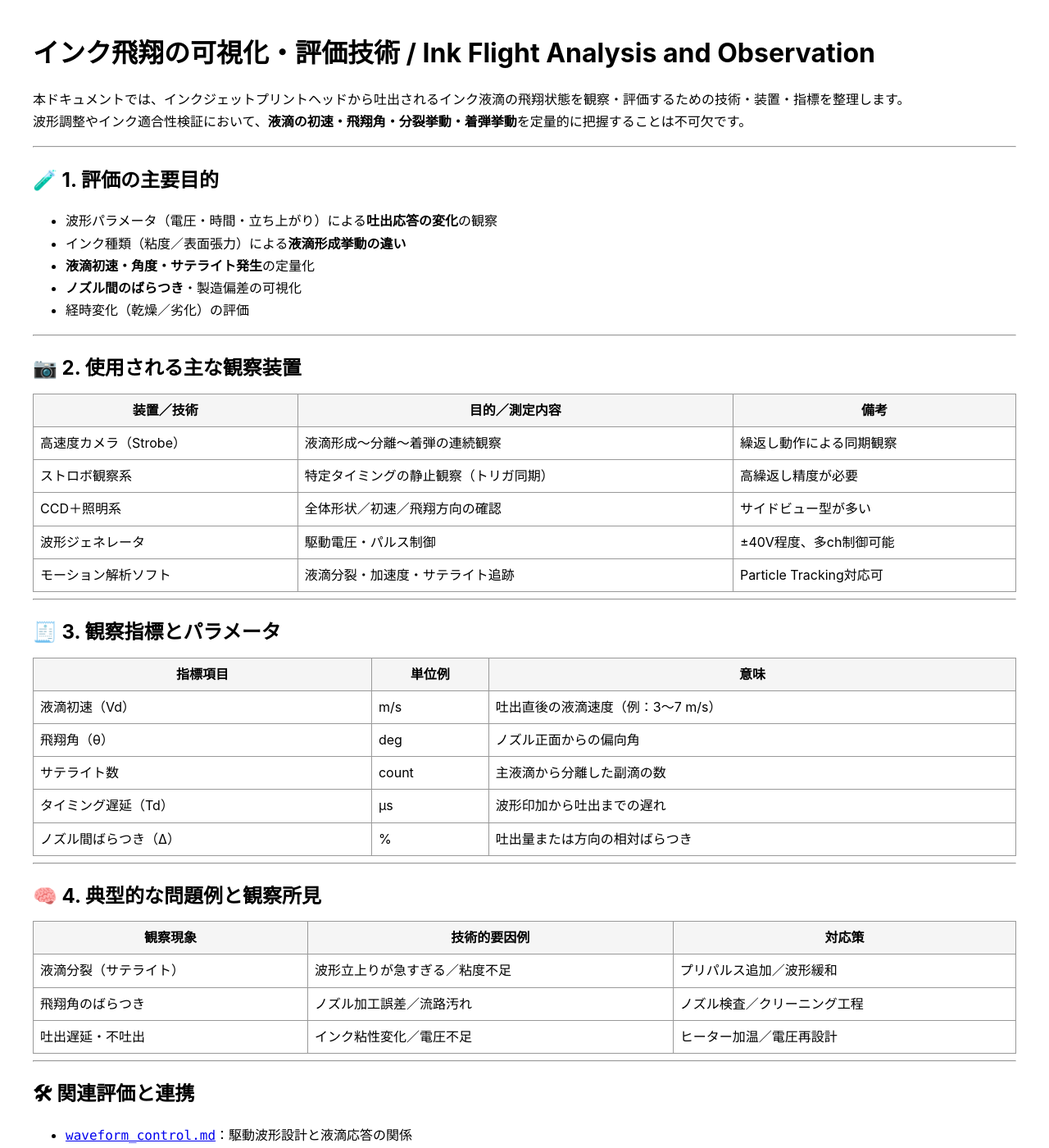
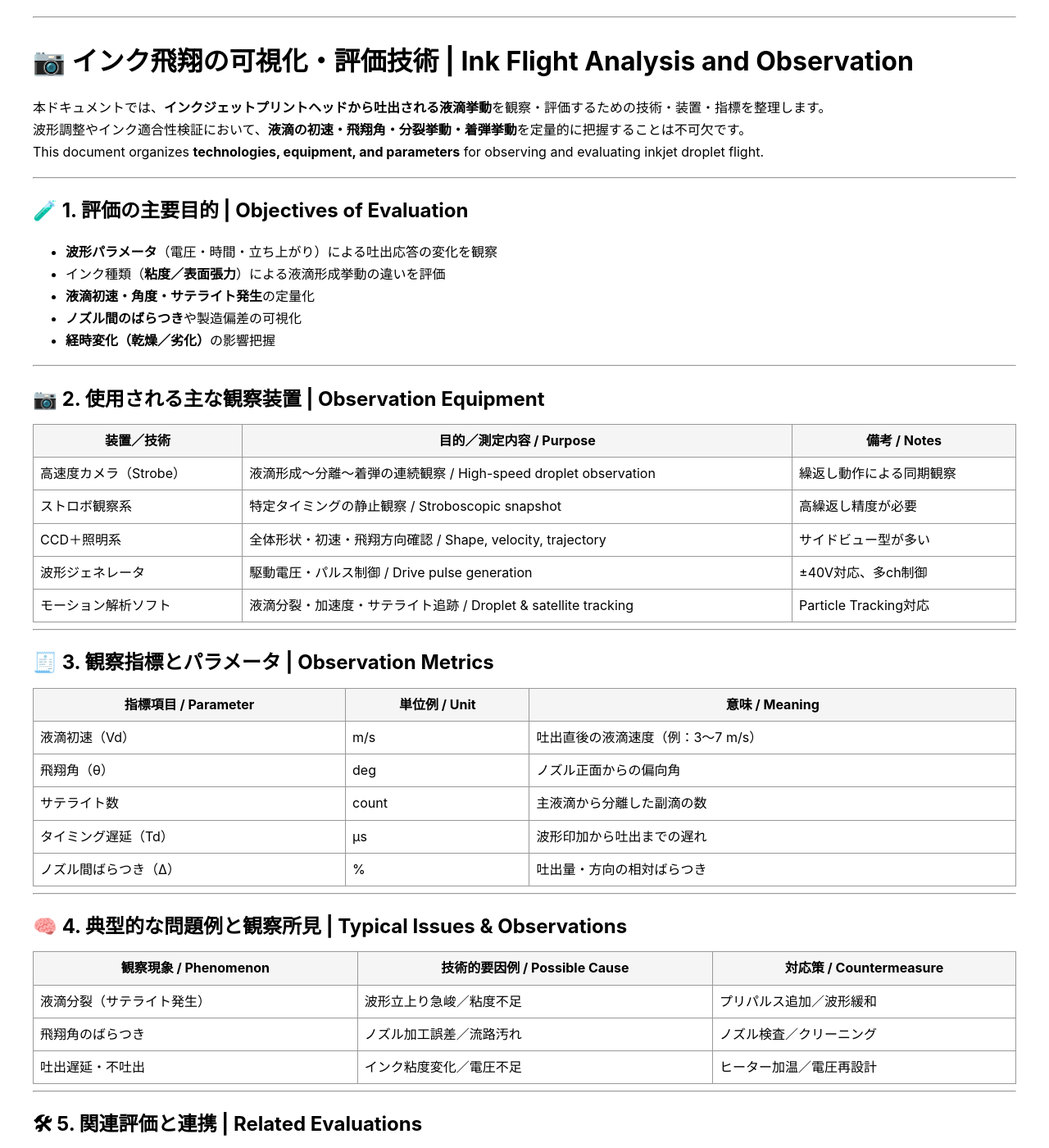
Before and after one commit to Samizo-AITL/Inkjet, a Jekyll site: the page built from evaluation_tools/ink_flight_analysis.md, in a window 1280 px wide and 1400 px high. Shown: the whole window at 82% size. Built offline with Jekyll 4.4.1, drawn with Linux system fonts in a browser that asks for light colours; our own code applies the rules of GitHub Pages for plain Markdown files; some of the changed text lies outside the part shown.

Commit message:
Update ink_flight_analysis.md

```diff
--- a/evaluation_tools/ink_flight_analysis.md
+++ b/evaluation_tools/ink_flight_analysis.md
@@ -1,64 +1,72 @@
-# インク飛翔の可視化・評価技術 / Ink Flight Analysis and Observation
-
-本ドキュメントでは、インクジェットプリントヘッドから吐出されるインク液滴の飛翔状態を観察・評価するための技術・装置・指標を整理します。
-波形調整やインク適合性検証において、**液滴の初速・飛翔角・分裂挙動・着弾挙動**を定量的に把握することは不可欠です。
+---
+layout: default
+title: インク飛翔の可視化・評価技術 | Ink Flight Analysis and Observation
+---
 
 ---
 
-## 🧪 1. 評価の主要目的
+# 📷 **インク飛翔の可視化・評価技術** | **Ink Flight Analysis and Observation**
 
-- 波形パラメータ（電圧・時間・立ち上がり）による**吐出応答の変化**の観察
-- インク種類（粘度／表面張力）による**液滴形成挙動の違い**
-- **液滴初速・角度・サテライト発生**の定量化
-- **ノズル間のばらつき**・製造偏差の可視化
-- 経時変化（乾燥／劣化）の評価
+本ドキュメントでは、**インクジェットプリントヘッドから吐出される液滴挙動**を観察・評価するための技術・装置・指標を整理します。
+波形調整やインク適合性検証において、**液滴の初速・飛翔角・分裂挙動・着弾挙動**を定量的に把握することは不可欠です。
+This document organizes **technologies, equipment, and parameters** for observing and evaluating inkjet droplet flight.
 
 ---
 
-## 📷 2. 使用される主な観察装置
+## 🧪 **1. 評価の主要目的** | **Objectives of Evaluation**
 
-| 装置／技術             | 目的／測定内容                         | 備考                       |
-|------------------------|----------------------------------------|----------------------------|
-| 高速度カメラ（Strobe）| 液滴形成〜分離〜着弾の連続観察         | 繰返し動作による同期観察   |
-| ストロボ観察系         | 特定タイミングの静止観察（トリガ同期） | 高繰返し精度が必要         |
-| CCD＋照明系            | 全体形状／初速／飛翔方向の確認         | サイドビュー型が多い       |
-| 波形ジェネレータ       | 駆動電圧・パルス制御                   | ±40V程度、多ch制御可能     |
-| モーション解析ソフト   | 液滴分裂・加速度・サテライト追跡       | Particle Tracking対応可   |
+- **波形パラメータ**（電圧・時間・立ち上がり）による吐出応答の変化を観察
+- インク種類（**粘度／表面張力**）による液滴形成挙動の違いを評価
+- **液滴初速・角度・サテライト発生**の定量化
+- **ノズル間のばらつき**や製造偏差の可視化
+- **経時変化（乾燥／劣化）**の影響把握
 
 ---
 
-## 🧾 3. 観察指標とパラメータ
+## 📷 **2. 使用される主な観察装置** | **Observation Equipment**
 
-| 指標項目             | 単位例   | 意味                                |
-|----------------------|----------|-------------------------------------|
-| 液滴初速（Vd）        | m/s      | 吐出直後の液滴速度（例：3〜7 m/s） |
-| 飛翔角（θ）           | deg      | ノズル正面からの偏向角              |
-| サテライト数         | count    | 主液滴から分離した副滴の数         |
-| タイミング遅延（Td）  | µs       | 波形印加から吐出までの遅れ         |
-| ノズル間ばらつき（Δ） | %        | 吐出量または方向の相対ばらつき     |
+| **装置／技術**            | **目的／測定内容 / Purpose**       | **備考 / Notes**             |
+|---------------------------|-----------------------------------|------------------------------|
+| 高速度カメラ（Strobe）    | 液滴形成〜分離〜着弾の連続観察 / High-speed droplet observation | 繰返し動作による同期観察 |
+| ストロボ観察系            | 特定タイミングの静止観察 / Stroboscopic snapshot | 高繰返し精度が必要 |
+| CCD＋照明系               | 全体形状・初速・飛翔方向確認 / Shape, velocity, trajectory | サイドビュー型が多い |
+| 波形ジェネレータ          | 駆動電圧・パルス制御 / Drive pulse generation | ±40V対応、多ch制御 |
+| モーション解析ソフト      | 液滴分裂・加速度・サテライト追跡 / Droplet & satellite tracking | Particle Tracking対応 |
 
 ---
 
-## 🧠 4. 典型的な問題例と観察所見
+## 🧾 **3. 観察指標とパラメータ** | **Observation Metrics**
 
-| 観察現象              | 技術的要因例                       | 対応策                           |
-|-----------------------|------------------------------------|----------------------------------|
-| 液滴分裂（サテライト）| 波形立上りが急すぎる／粘度不足    | プリパルス追加／波形緩和         |
-| 飛翔角のばらつき      | ノズル加工誤差／流路汚れ           | ノズル検査／クリーニング工程     |
-| 吐出遅延・不吐出      | インク粘性変化／電圧不足           | ヒーター加温／電圧再設計         |
+| **指標項目 / Parameter** | **単位例 / Unit** | **意味 / Meaning** |
+|---------------------------|------------------|--------------------|
+| 液滴初速（Vd）            | m/s              | 吐出直後の液滴速度（例：3〜7 m/s） |
+| 飛翔角（θ）               | deg              | ノズル正面からの偏向角 |
+| サテライト数              | count            | 主液滴から分離した副滴の数 |
+| タイミング遅延（Td）      | µs               | 波形印加から吐出までの遅れ |
+| ノズル間ばらつき（Δ）     | %                | 吐出量・方向の相対ばらつき |
 
 ---
 
-## 🛠 関連評価と連携
+## 🧠 **4. 典型的な問題例と観察所見** | **Typical Issues & Observations**
 
-- [`waveform_control.md`](./waveform_control.md)：駆動波形設計と液滴応答の関係
-- [`ink_types.md`](../comparison/ink_types.md)：粘度・表面張力の影響
-- ノズル観察との連携（別セクション予定）
+| **観察現象 / Phenomenon** | **技術的要因例 / Possible Cause** | **対応策 / Countermeasure** |
+|----------------------------|----------------------------------|-----------------------------|
+| 液滴分裂（サテライト発生）| 波形立上り急峻／粘度不足 | プリパルス追加／波形緩和 |
+| 飛翔角のばらつき           | ノズル加工誤差／流路汚れ | ノズル検査／クリーニング |
+| 吐出遅延・不吐出           | インク粘度変化／電圧不足 | ヒーター加温／電圧再設計 |
 
 ---
 
-## 📚 参考資料
+## 🛠 **5. 関連評価と連携** | **Related Evaluations**
 
-- EPSON, Fujifilm, Ricoh 技術ガイド（非公開含む観察記録）
-- 実験論文：J. Imaging Sci., Japanese Journal of Applied Physics
-- 高速度カメラメーカー（Photron, Keyence等）資料
+- 🔗 [`waveform_control.md`](./waveform_control.md) — 駆動波形設計と液滴応答 / Drive waveform vs droplet response
+- 🔗 [`ink_types.md`](../comparison/ink_types.md) — 粘度・表面張力の影響 / Influence of viscosity & surface tension
+- 🔗 **ノズル観察**（別セクション予定） — Nozzle structural inspection (planned)
+
+---
+
+## 📚 **参考資料** | **References**
+
+- EPSON, Fujifilm, Ricoh 技術ガイド / Technical guides
+- 実験論文：*J. Imaging Sci.*, *Japanese Journal of Applied Physics*
+- 高速度カメラメーカー資料：Photron, Keyence, Hamamatsu
```
